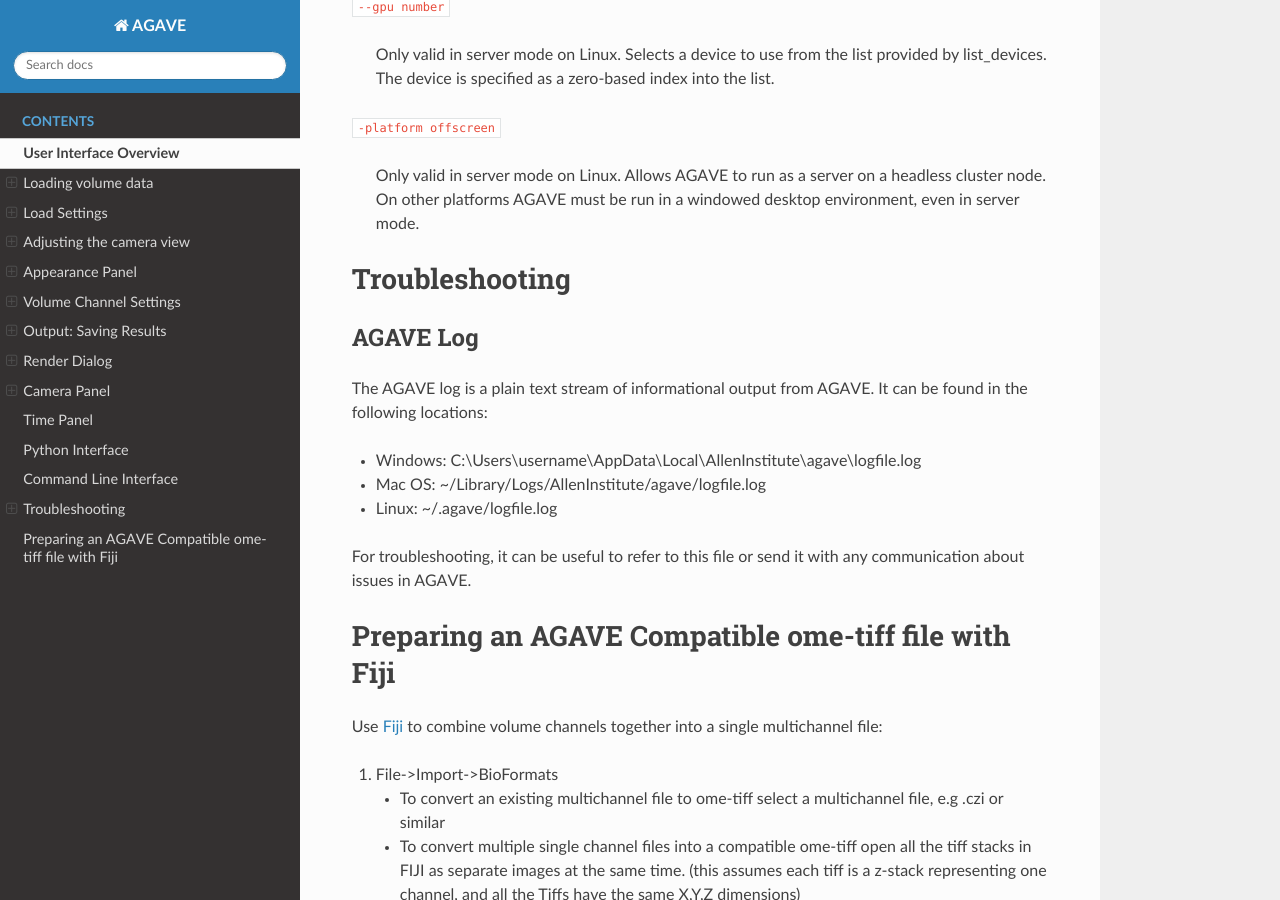
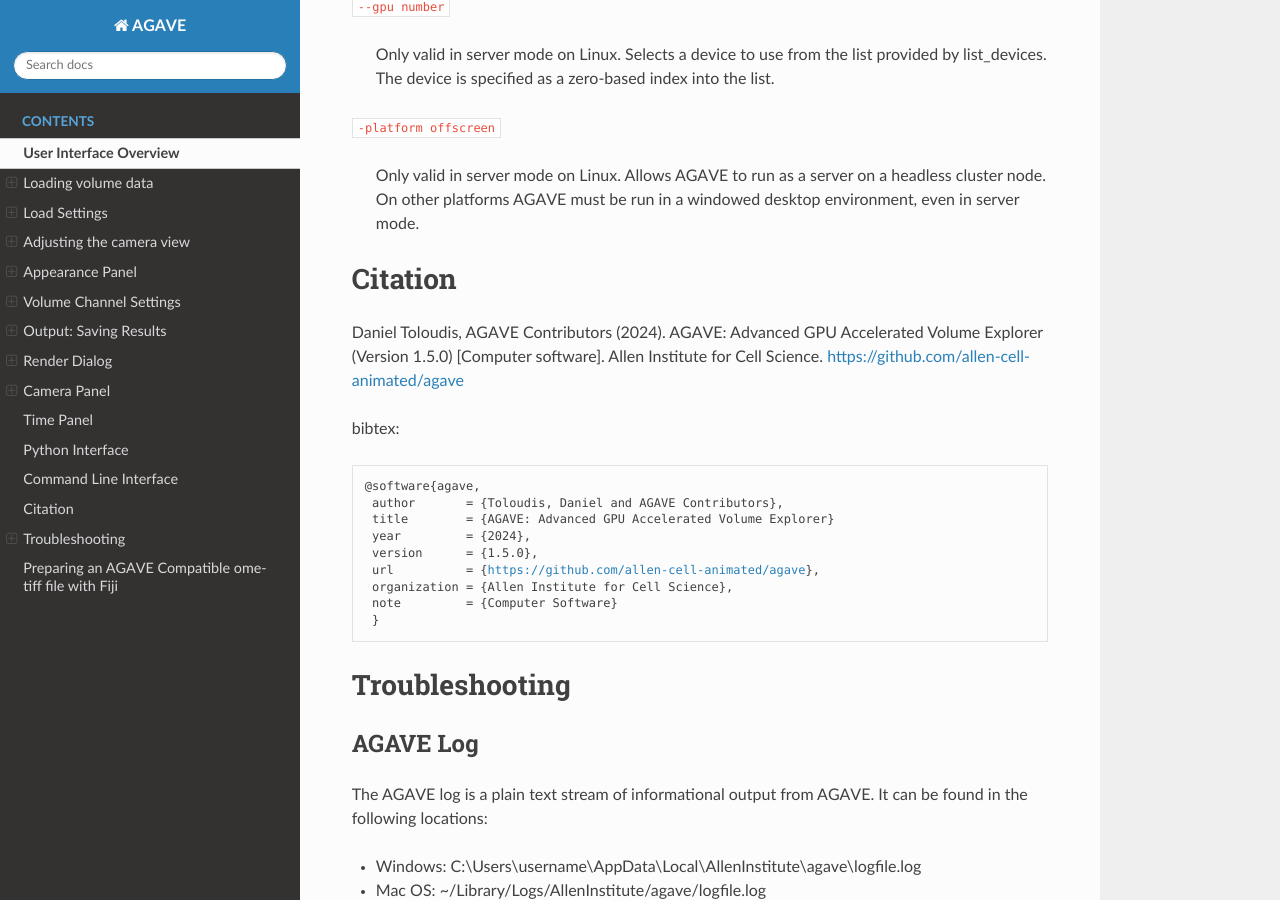
Before and after one commit to allen-cell-animated/agave, a Sphinx documentation site: the page built from docs/agave.rst, in a window 1280 px wide and 900 px high, scrolled down 13470 px. Built offline with Sphinx 7.4.7 and the Read the Docs theme 2.0.0, drawn with Linux system fonts in a browser that asks for light colours.

Commit message:
add citation info to docs and automate year when possible

```diff
--- a/docs/agave.rst
+++ b/docs/agave.rst
@@ -630,6 +630,27 @@
 
   Only valid in server mode on Linux. Allows AGAVE to run as a server on a headless cluster node.  On other platforms AGAVE must be run in a windowed desktop environment, even in server mode.
 
+.. _Citation:
+
+Citation
+--------
+
+Daniel Toloudis, AGAVE Contributors (2024). AGAVE: Advanced GPU Accelerated Volume Explorer (Version |release|) [Computer software]. Allen Institute for Cell Science. https://github.com/allen-cell-animated/agave
+
+bibtex:
+
+.. parsed-literal::
+
+   @software{agave,
+    author       = {Toloudis, Daniel and AGAVE Contributors},
+    title        = {AGAVE: Advanced GPU Accelerated Volume Explorer}
+    year         = {2024},
+    version      = {|release|},
+    url          = {https://github.com/allen-cell-animated/agave},
+    organization = {Allen Institute for Cell Science},
+    note         = {Computer Software}
+    }
+
 Troubleshooting
 ---------------
 
--- a/docs/index.rst
+++ b/docs/index.rst
@@ -13,6 +13,8 @@
 
 AGAVE's core viewing engine uses a "progressive path tracer". During interactive use, your image will appear grainy at first, but will refine over time as the rendering system builds up more and more render passes. The speed of refinement depends on your hardware, the size and complexity of the image, and the AGAVE parameters you set, i.e., the faster your GPU, the quicker a rendering will resolve. GPU memory dictates the maximum size of the files AGAVE can load. As soon as you change any viewing parameter, including your camera angle, the rendering will start over.
 
+If you use AGAVE in your research, please :ref:`cite <Citation>` it.
+
 .. toctree::
    :includehidden:
    :maxdepth: 2
```
Also changed, not shown: 1 other file.
